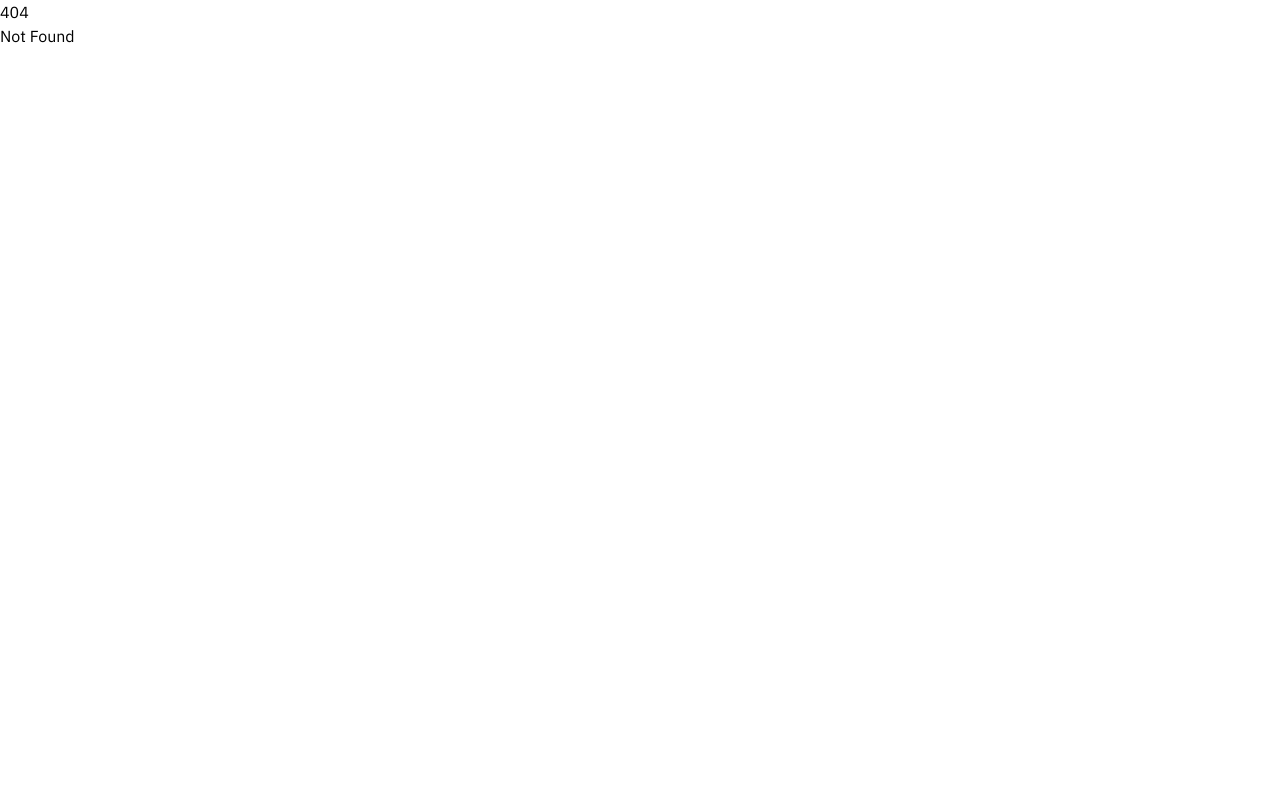
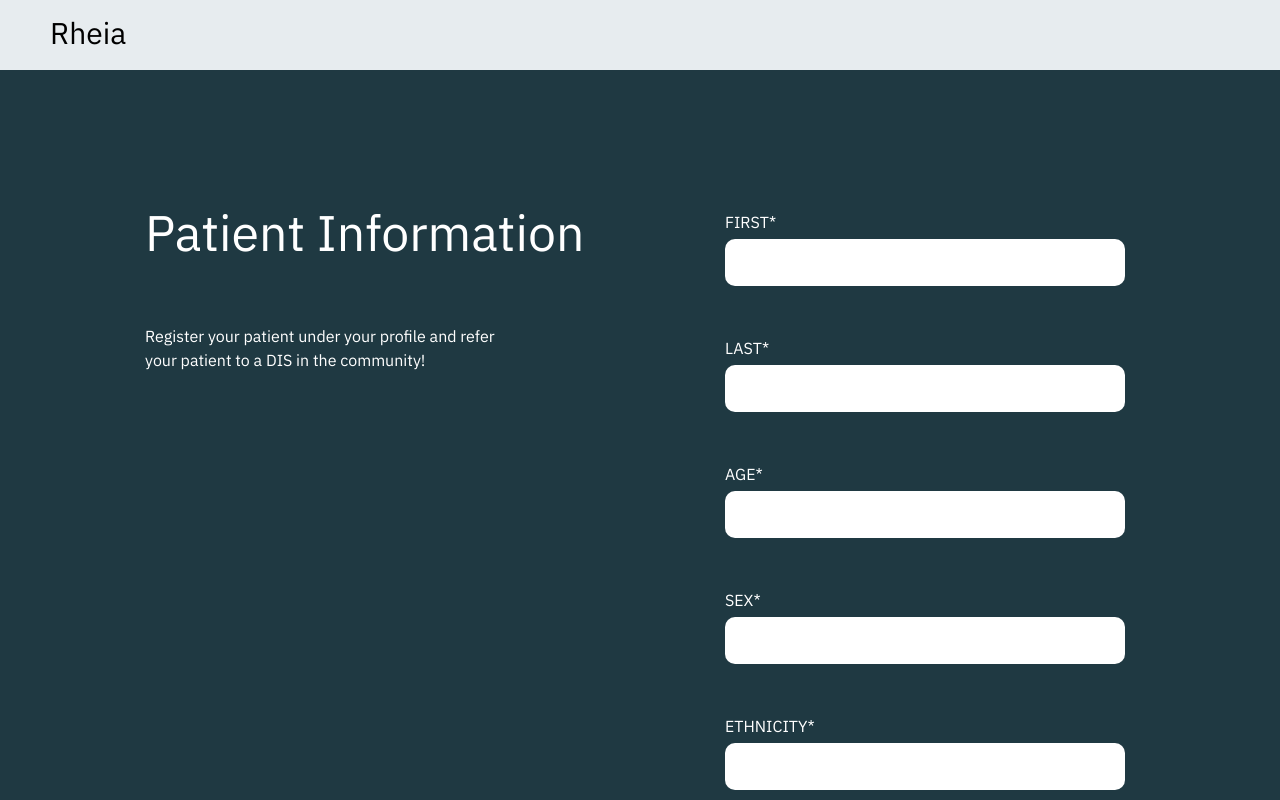
Before and after one commit to kylerchin/sti-hacks-frontend, a SvelteKit app: page /patient in a window 1280 px wide. Before the commit this address had no page. Built offline with nearby package versions, Linux system fonts and the light colour scheme.

Commit message:
finished frontend patient page

```diff
--- a/src/routes/+page.svelte
+++ b/src/routes/+page.svelte
@@ -16,7 +16,7 @@
 		<div class="flex flex-row gap-x-7 mt-1 ml-2 py-0.5">
 			<a href="/signin?who=dis"><div class="px-3 py-2 bg-white text-black">Sign-in as DIS</div></a>
 			<a href="/signin?who=provider"
-				><div class="px-3 py-2 bg-[#6096BA] text-white">Sign-in as provider</div></a
+				><div class="px-3 py-2 bg-[#446e70] text-white">Sign-in as provider</div></a
 			>
 		</div>
 	</div>
@@ -42,7 +42,7 @@
 	}
 
 	.bruzbackground {
-		background-color: #274c77;
+		background-color: #1f3942;
 		/*background: linear-gradient(rgba(0, 0, 0, 0.60), rgba(0, 0, 0, 0.60)), url("/dennis-mita-qmg0MidYviw-unsplash.jpg") no-repeat;*/
 		background-size: 100%;
 	}
--- /dev/null
+++ b/src/routes/patient/+page.svelte
@@ -0,0 +1,166 @@
+<script lang="ts">
+	import Header from '../header.svelte';
+	import { onMount } from 'svelte';
+	import fetch from 'node-fetch';
+
+	let textBoxes: string[] = []; // Array to store the values of text boxes
+
+	onMount(() => {
+		// Initialize the array with empty values for the text boxes
+		textBoxes = Array(15).fill('');
+	});
+
+	let values: string[] = [
+		'FIRST*',
+		'LAST*',
+		'AGE*',
+		'SEX*',
+		'ETHNICITY*',
+		'REGION*',
+		'ADDRESS*',
+		'WEALTH INDEX*',
+		'EDUCATION*',
+		'WORKING STATUS*',
+		'MARITAL STATUS*',
+		'INTERNET ACCESS*',
+		'ALCOHOL CONSUMPTION*',
+		'AGE AT FIRST SEX*',
+		'CONNECTIONS',
+		'DIS REFERRAL'
+	];
+
+	let keys: string[] = [
+		'',
+		'',
+		'age',
+		'sex',
+		'ethnicity',
+		'region',
+		'',
+		'wealth',
+		'educational',
+		'working_status',
+		'marital',
+		'internet',
+		'alcohol',
+		'age_of_first'
+	];
+
+	function saveData() {
+		var data: { [key: string]: string } = {};
+
+		keys.forEach((key, index) => {
+			data[key] = textBoxes[index];
+		});
+
+		fetch('/patient', {
+			method: 'POST',
+			headers: {
+				'Content-Type': 'application/json'
+			},
+			body: JSON.stringify(data)
+		})
+			.then((response) => response.json())
+			.then((data) => {
+				console.log(data);
+			})
+			.catch((error) => {
+				console.error(error);
+			});
+
+		textBoxes = Array(15).fill('');
+		window.location.href = '/dashboard';
+	}
+</script>
+
+<div class="min-h-screen bruzbackground">
+	<Header />
+	<div class="container">
+		<div class="left-box">
+			<h1 class="text-white px-2 py-1 text-left">Patient Information</h1>
+			<p class="text-white max-w-md text-left">
+				Register your patient under your profile and refer your patient to a DIS in the community!
+			</p>
+		</div>
+
+		<div class="text-white text-left" id="right-box">
+			{#each textBoxes as textBox, index}
+				<p>{values[index]}</p>
+				<input type="text" bind:value={textBox} />
+			{/each}
+			<button class="register" on:click={saveData}>Register Patient</button>
+		</div>
+	</div>
+</div>
+
+<style>
+	.container {
+		display: flex;
+	}
+
+	.left-box {
+		flex: 1;
+		padding: 50px;
+		padding-left: 70px;
+	}
+
+	#right-box {
+		flex: 1;
+		overflow-y: auto;
+		padding-top: 90px;
+		padding-left: 50px;
+		max-height: 100%;
+		height: 90vh;
+		display: flex;
+		flex-direction: column;
+		align-items: flex-start;
+	}
+
+	#right-box p {
+		text-align: left;
+		padding-left: 0px;
+		padding-bottom: 5px;
+	}
+
+	h1 {
+		padding-top: 75px;
+		padding-left: 75px;
+		font-family: 'IBM Plex Sans';
+		font-size: 50px;
+	}
+
+	p {
+		padding-top: 50px;
+		padding-left: 75px;
+		font-family: 'IBM Plex Sans';
+	}
+
+	.bruzbackground {
+		text-align: left;
+		background-color: #1f3942;
+	}
+
+	input[type='text'] {
+		width: 400px;
+		height: 50px;
+		color: black;
+		border-radius: 10px;
+		font-family: 'IBM Plex Sans';
+		font-size: 20px;
+		padding-left: 10px;
+		padding-top: 10px;
+		padding-bottom: 10px;
+	}
+
+	.register {
+		padding-top: 10px;
+		padding: 10px 20px;
+		background-color: #446e70;
+		border-radius: 10px;
+		color: white;
+		font-size: 16px;
+		margin-top: 50px;
+		margin-bottom: 50px;
+		margin-left: 122px;
+	}
+</style>
--- a/src/routes/signin/+page.svelte
+++ b/src/routes/signin/+page.svelte
@@ -1,5 +1,4 @@
-<script lang='ts'>
-
+<script lang="ts">
 	// Import the functions you need from the SDKs you need
 	import { initializeApp } from 'firebase/app';
 	import firebase from 'firebase/compat/app';
@@ -11,17 +10,16 @@ import { onMount } from 'svelte';
 	// Your web app's Firebase configuration
 	// For Firebase JS SDK v7.20.0 and later, measurementId is optional
 	const firebaseConfig = {
-  apiKey: "AIzaSyAKUJIq6bjpUFSn9krJ9D2cQupN8biIyfw",
-  authDomain: "sti-hackathon.firebaseapp.com",
-  projectId: "sti-hackathon",
-  storageBucket: "sti-hackathon.appspot.com",
-  messagingSenderId: "538088055127",
-  appId: "1:538088055127:web:117ad676c60ab848ee9e12",
-  measurementId: "G-VL922YFEJ1"
+		apiKey: 'AIzaSyAKUJIq6bjpUFSn9krJ9D2cQupN8biIyfw',
+		authDomain: 'sti-hackathon.firebaseapp.com',
+		projectId: 'sti-hackathon',
+		storageBucket: 'sti-hackathon.appspot.com',
+		messagingSenderId: '538088055127',
+		appId: '1:538088055127:web:117ad676c60ab848ee9e12',
+		measurementId: 'G-VL922YFEJ1'
 	};
 
 	onMount(() => {
-
 		// Initialize Firebase
 		const app = initializeApp(firebaseConfig);
 
@@ -51,8 +49,10 @@ let auth = firebase.auth();
 	}
 </script>
 
-<div class={"align-center text-center mt-32"}>
-    <h1>Sign into <span class="font-semibold">Rheia</span></h1>
-    <br/>
-    <button on:click={loginWithGoogle} class='px-2 py-1 bg-blue-600 font-semibold text-white'>Login with Google</button>
+<div class={'align-center text-center mt-32'}>
+	<h1>Sign into <span>Rheia</span></h1>
+	<br />
+	<button on:click={loginWithGoogle} class="px-3 py-2 bg-[#6096BA] text-white"
+		>Login with Google</button
+	>
 </div>
```
Also changed, not shown: .eslintrc.cjs. Lines whose indentation alone changed are shown as unchanged.
